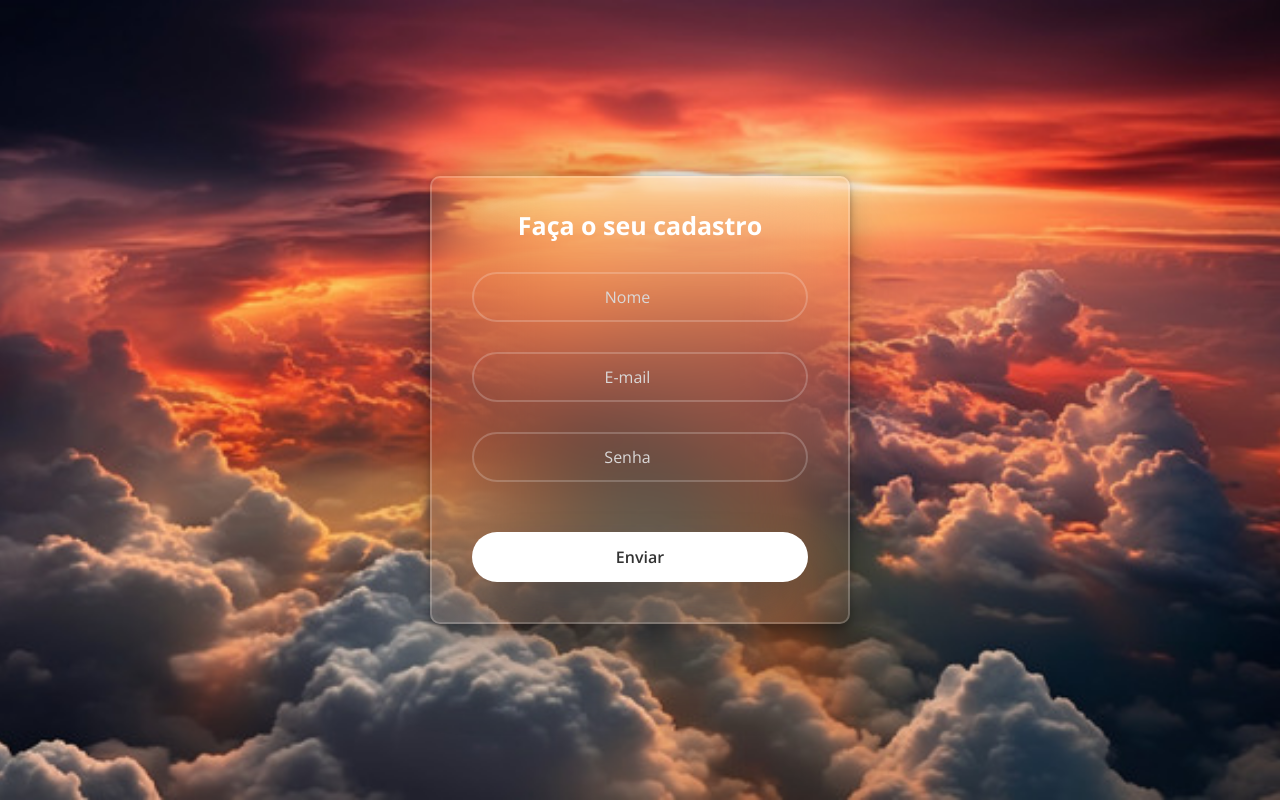
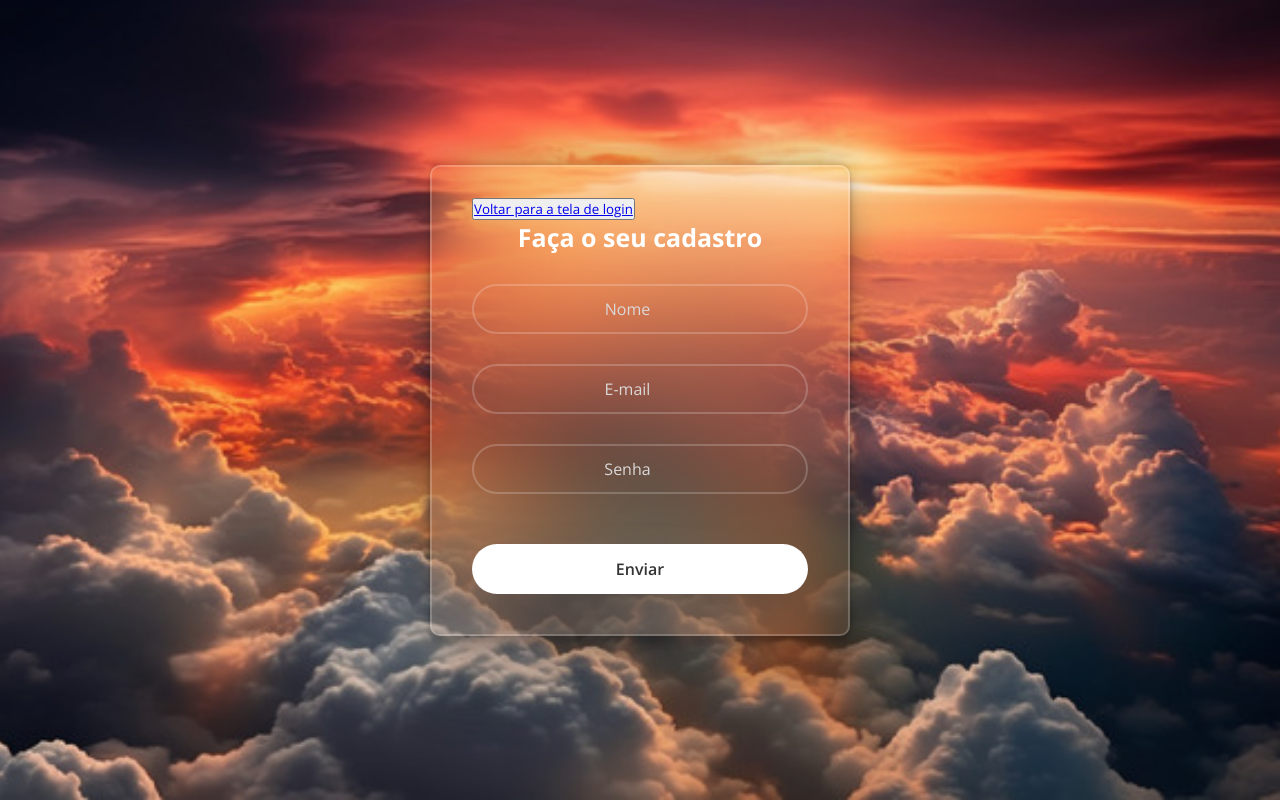
Before and after one commit to Victor-Antoniio/victor-antoniio.tela-login.github.io, a plain HTML site: page cadastro.html in a window 1280 px wide. Drawn offline with nearby package versions, Linux system fonts and the light colour scheme.

Commit message:
Update cadastro.html

```diff
--- a/cadastro.html
+++ b/cadastro.html
@@ -5,10 +5,13 @@
     <meta name="viewport" content="width=], initial-scale=1.0">
     <title>Formulario de Cadastro - Tela Login</title>
     <link rel="stylesheet" href="styles.css">
+</head>
 
-</head>
-<body class="body-cad">
+<body class="body-cad"><!--  -->
     <main class= "container-cad">
+        <button class="btn-voltar">
+        <a href="index.html">Voltar para a tela de login</a>
+        </button>
         <form>
         <h1>Faça o seu cadastro</h1>
         <div class="input-box-cad">
```
